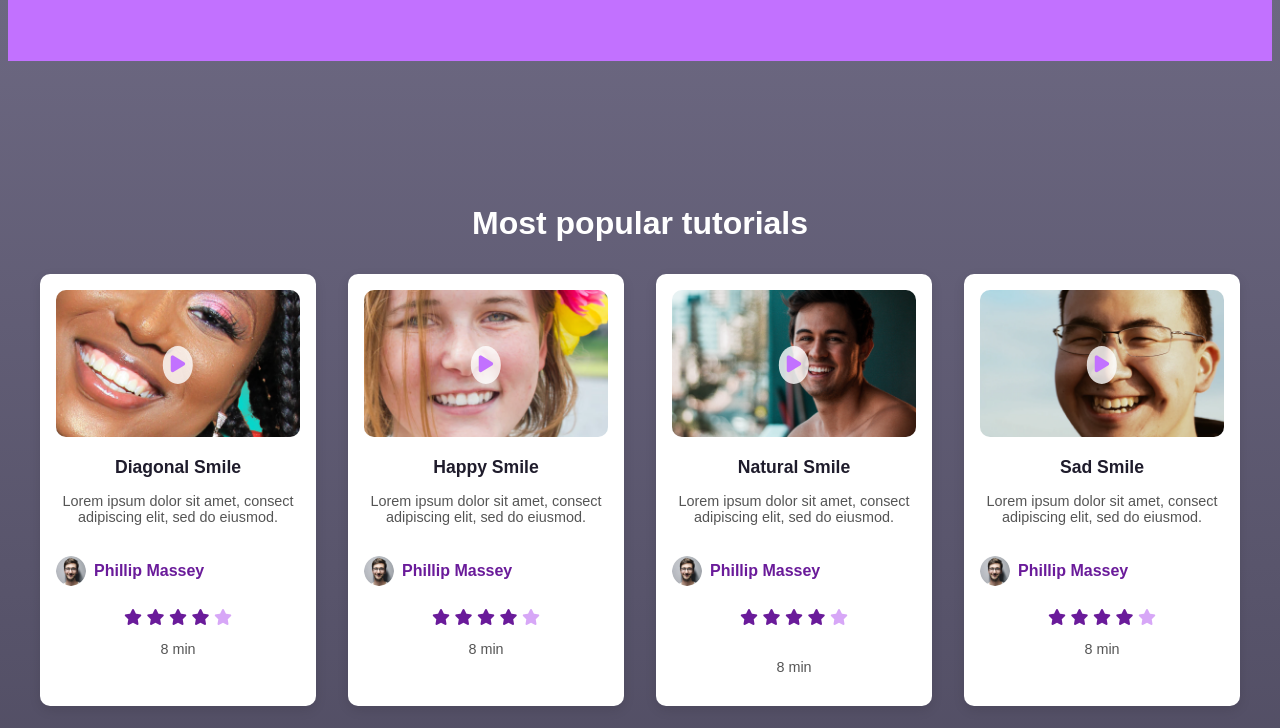
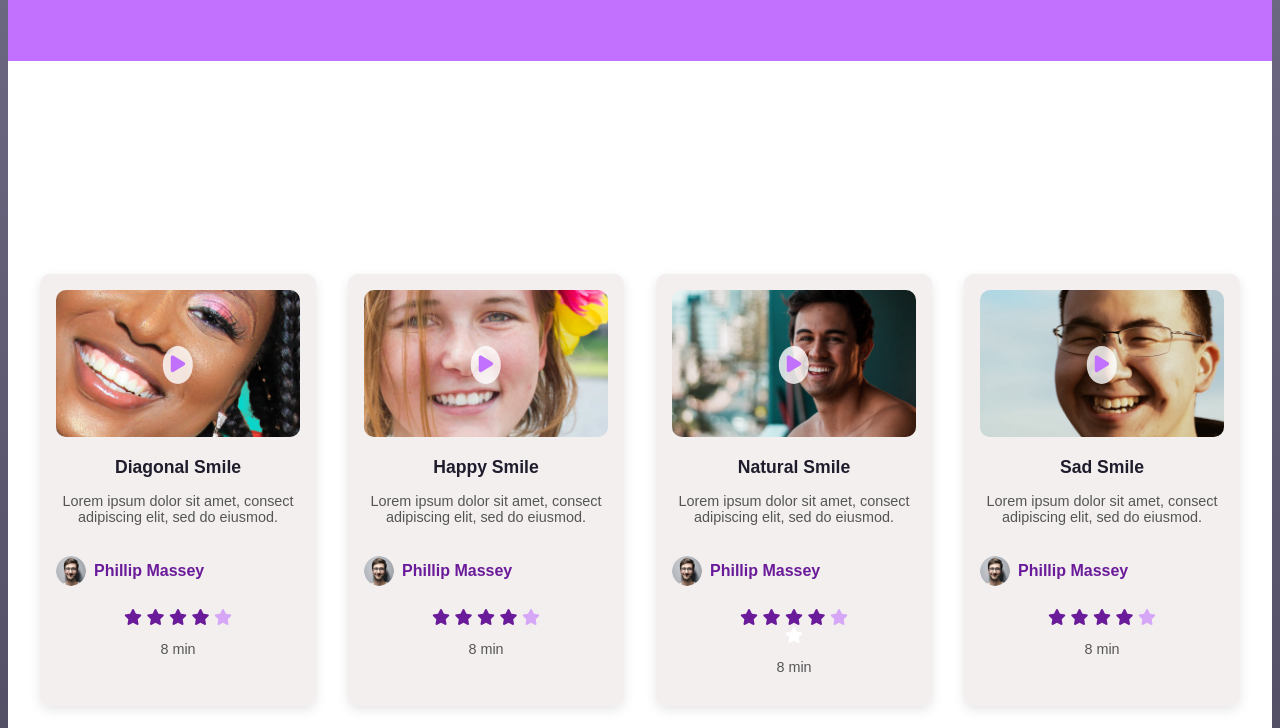
Before and after one commit to Oparemichael/alx_html_css, a plain HTML site: page css_advanced/index.html in a window 1280 px wide. Shown: the part 1132-1860 px from the top of the page. Drawn offline with Linux system fonts and the light colour scheme.

Commit message:
minor background updates on video section in css file

```diff
--- a/css_advanced/styles.css
+++ b/css_advanced/styles.css
@@ -9,6 +9,7 @@ body {
     background-image: url('./images/object.png');
     background-position: center;
     background-repeat: no-repeat;
+    background-size: cover;
 }
 
 nav {
@@ -154,6 +155,9 @@ section h2 {
 }
 
 /* Most Popular Tutorials */
+.popular-tutorials{
+    background-color: #ffffff;
+}
 .popular-tutorials .tutorials-grid {
   display: grid;
   grid-template-columns: repeat(auto-fit, minmax(250px, 1fr));
@@ -161,7 +165,7 @@ section h2 {
 }
 
 .tutorial-card {
-  background: #fff;
+  background: #f3efef;
   border-radius: 10px;
   padding: 1rem;
   box-shadow: 0 4px 12px rgba(0,0,0,0.1);
```
